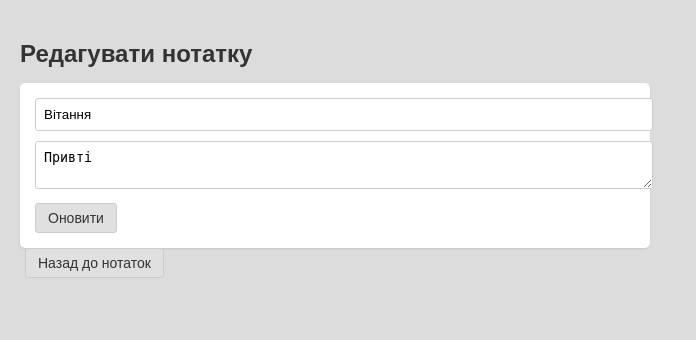
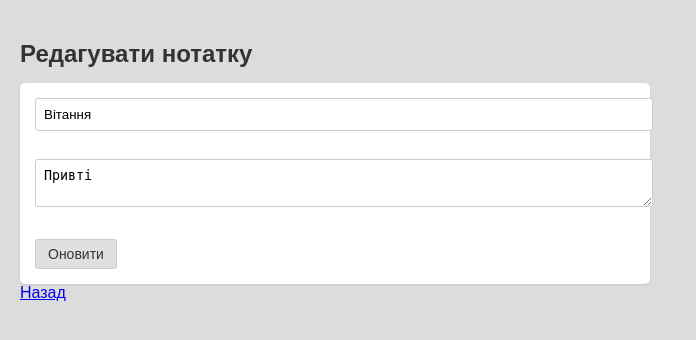
Before and after one commit to EvilDahaka/Lab3_api, a Flask app: page /notes/edit/1 in a window 1280 px wide. Shown: the top 340 px of the page, without its empty margins (0-696 px from the left). Run offline with Flask 3, Linux system fonts and the light colour scheme; data comes from the database, SQL or seed files in the repository.

Commit message:
Update edit_note.html

```diff
--- a/templates/edit_note.html
+++ b/templates/edit_note.html
@@ -6,12 +6,16 @@
     <link rel="stylesheet" href="{{ url_for('static', filename='style.css') }}">
 </head>
 <body>
-    <h2>Редагувати нотатку</h2>
-    <form method="post">
-        <input name="title" value="{{ note['title'] }}" required>
-        <textarea name="content" required>{{ note['content'] }}</textarea>
-        <button type="submit">Оновити</button>
-    </form>
-    <a class="button" href="/notes">Назад до нотаток</a>
+
+<h2>Редагувати нотатку</h2>
+
+<form method="post" class="note-form">
+    <input name="title" placeholder="Заголовок" value="{{ note['title'] }}" required><br><br>
+    <textarea name="content" placeholder="Текст" required>{{ note['content'] }}</textarea><br><br>
+    <button type="submit" class="btn">Оновити</button>
+</form>
+
+<a href="/notes" class="btn">Назад</a>
+
 </body>
 </html>
```
